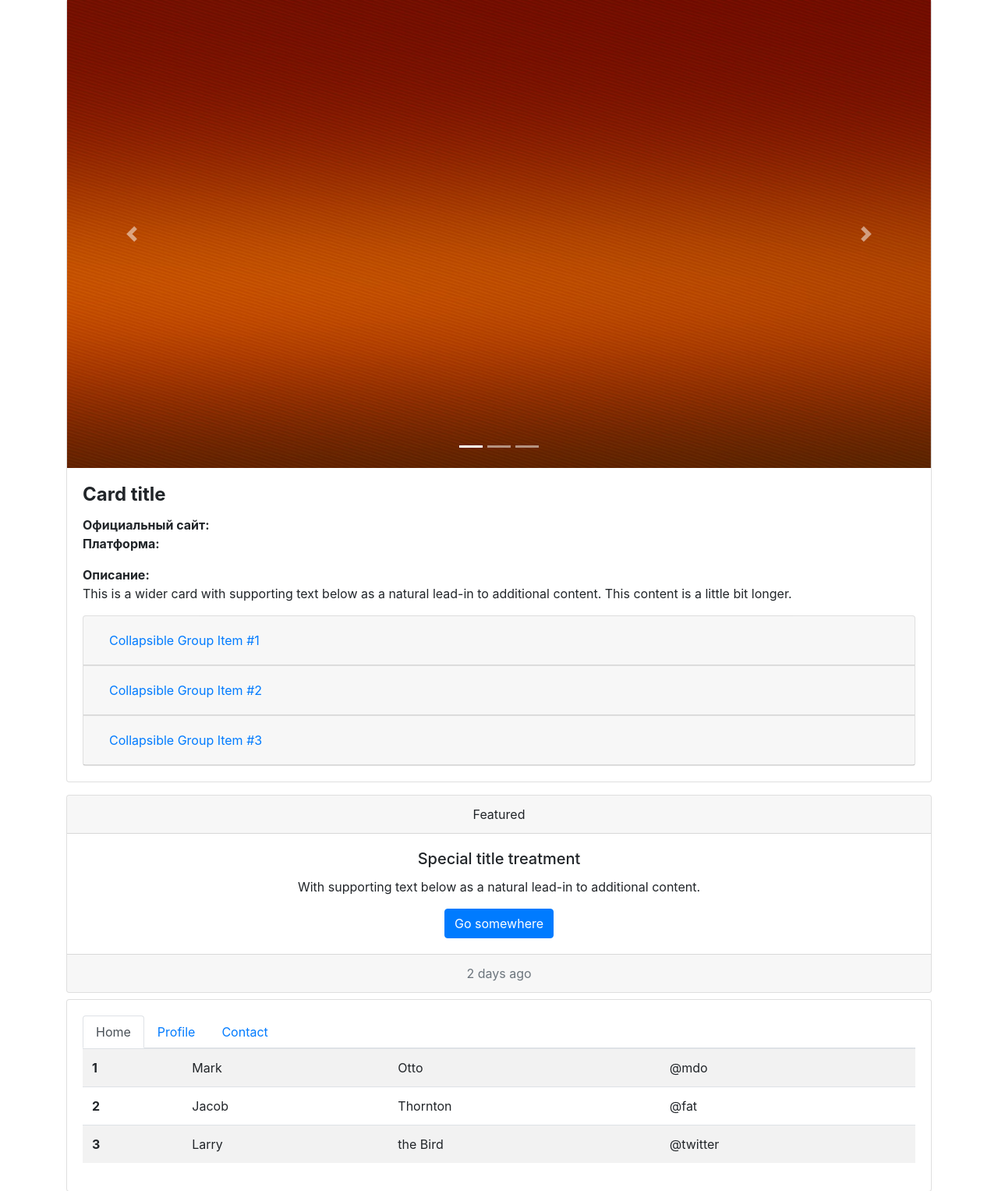
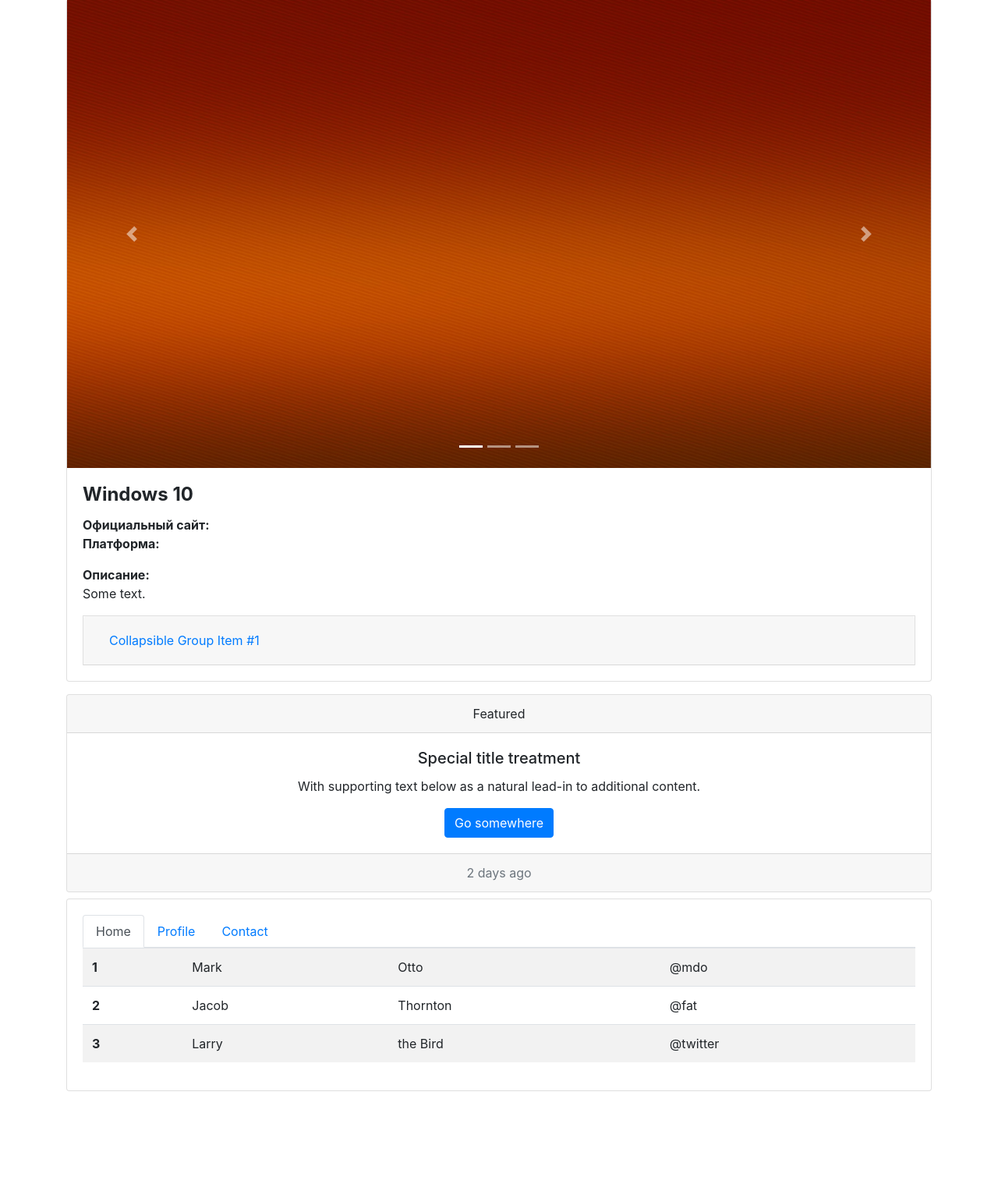
Before and after one commit to Baguvix72/softPlace, a Django app: page /item/1 in a window 1280 px wide. Shown: the part 81-1608 px from the top of the page at 78% size. After the commit the page ends 1480 px from the top, so only its background shows below. Run offline with Django 3.2, Linux system fonts and the light colour scheme; data comes from the database, SQL or seed files in the repository; both versions use the stored data as it was after the commit; some libraries are stand-ins or nearby versions.

Commit message:
Change Post model

```diff
--- a/Post/models.py
+++ b/Post/models.py
@@ -11,6 +11,7 @@
 class Post(models.Model):
     header = models.CharField(max_length = 300)
     discription = models.TextField()
+    collap = models.TextField(blank = True)
     dateCreation = models.DateTimeField(auto_now_add = True)
     datePublic = models.DateTimeField(blank = True)
     categorys = models.ManyToManyField(Category)
--- a/Post/views.py
+++ b/Post/views.py
@@ -1,7 +1,10 @@
-from django.shortcuts import render
+from django.shortcuts import render, redirect
 from django.http import HttpResponse
 from Post.models import Post, Category
 from Post.otherCode import GetPagePost, GetIntCount, GetListPagin
+
+def homePage(request):
+    return redirect(listPage, numPage = 1, category = "all")
 
 def listPage(request, numPage, category):
     AllPost = Post.objects.all().order_by('-datePublic')
@@ -20,6 +23,8 @@
     return render(request, 'Post/list.html', vars)
 
 def itemPage(request, numPost):
+    CurrentPost = Post.objects.get(id = numPost)
     AllCategory = Category.objects.all()
-    vars = {'SetCategory':AllCategory}
+
+    vars = {'SetCategory':AllCategory, 'Post':CurrentPost}
     return render(request, 'Post/item.html', vars)
--- a/SoftPlace/urls.py
+++ b/SoftPlace/urls.py
@@ -15,9 +15,10 @@
 """
 from django.contrib import admin
 from django.urls import path
-from Post.views import listPage, itemPage
+from Post.views import listPage, itemPage, homePage
 
 urlpatterns = [
+    path('', homePage),
     path('list/<str:category>/<int:numPage>', listPage),
     path('item/<int:numPost>', itemPage),
     path('admin/', admin.site.urls),
--- a/templates/Post/inc_item/desc.html
+++ b/templates/Post/inc_item/desc.html
@@ -1,8 +1,8 @@
 <div class="container mt-2">
     <div class="card mb-3">
-        {% include "Post/inc_item/inc_desc/carous.html"%}
+        {% include "Post/inc_item/inc_desc/carous.html" %}
         <div class="card-body">
-            <h4 class="card-title"><b>Card title</b></h4>
+            <h4 class="card-title"><b>{{ Post.header }}</b></h4>
             <p class="card-text">
                 <b>Официальный сайт:</b>
                 <br>
@@ -11,9 +11,9 @@
             <p class="card-text">
                 <b>Описание:</b>
                 <br>
-                This is a wider card with supporting text below as a natural lead-in to additional content. This content is a little bit longer.
+                {{ Post.discription }}
             </p>
-          {% include "Post/inc_item/inc_desc/collap.html"%}
+          {% include "Post/inc_item/inc_desc/collap.html" %}
         </div>
     </div>
 </div>
--- a/templates/Post/inc_item/inc_desc/collap.html
+++ b/templates/Post/inc_item/inc_desc/collap.html
@@ -7,39 +7,10 @@
         </button>
       </h5>
     </div>
-
     <div id="collapseOne" class="collapse" aria-labelledby="headingOne" data-parent="#accordionExample">
       <div class="card-body">
         Anim pariatur cliche reprehenderit, enim eiusmod high life accusamus terry richardson ad squid. 3 wolf moon officia aute, non cupidatat skateboard dolor brunch. Food truck quinoa nesciunt laborum eiusmod. Brunch 3 wolf moon tempor, sunt aliqua put a bird on it squid single-origin coffee nulla assumenda shoreditch et. Nihil anim keffiyeh helvetica, craft beer labore wes anderson cred nesciunt sapiente ea proident. Ad vegan excepteur butcher vice lomo. Leggings occaecat craft beer farm-to-table, raw denim aesthetic synth nesciunt you probably haven't heard of them accusamus labore sustainable VHS.
       </div>
     </div>
   </div>
-        <div class="card">
-          <div class="card-header" id="headingTwo">
-            <h5 class="mb-0">
-              <button class="btn btn-link collapsed" type="button" data-toggle="collapse" data-target="#collapseTwo" aria-expanded="false" aria-controls="collapseTwo">
-                Collapsible Group Item #2
-              </button>
-            </h5>
 </div>
-          <div id="collapseTwo" class="collapse" aria-labelledby="headingTwo" data-parent="#accordionExample">
-            <div class="card-body">
-              Anim pariatur cliche reprehenderit, enim eiusmod high life accusamus terry richardson ad squid. 3 wolf moon officia aute, non cupidatat skateboard dolor brunch. Food truck quinoa nesciunt laborum eiusmod. Brunch 3 wolf moon tempor, sunt aliqua put a bird on it squid single-origin coffee nulla assumenda shoreditch et. Nihil anim keffiyeh helvetica, craft beer labore wes anderson cred nesciunt sapiente ea proident. Ad vegan excepteur butcher vice lomo. Leggings occaecat craft beer farm-to-table, raw denim aesthetic synth nesciunt you probably haven't heard of them accusamus labore sustainable VHS.
-            </div>
-          </div>
-        </div>
-        <div class="card">
-          <div class="card-header" id="headingThree">
-            <h5 class="mb-0">
-              <button class="btn btn-link collapsed" type="button" data-toggle="collapse" data-target="#collapseThree" aria-expanded="false" aria-controls="collapseThree">
-                Collapsible Group Item #3
-              </button>
-            </h5>
-          </div>
-          <div id="collapseThree" class="collapse" aria-labelledby="headingThree" data-parent="#accordionExample">
-            <div class="card-body">
-              Anim pariatur cliche reprehenderit, enim eiusmod high life accusamus terry richardson ad squid. 3 wolf moon officia aute, non cupidatat skateboard dolor brunch. Food truck quinoa nesciunt laborum eiusmod. Brunch 3 wolf moon tempor, sunt aliqua put a bird on it squid single-origin coffee nulla assumenda shoreditch et. Nihil anim keffiyeh helvetica, craft beer labore wes anderson cred nesciunt sapiente ea proident. Ad vegan excepteur butcher vice lomo. Leggings occaecat craft beer farm-to-table, raw denim aesthetic synth nesciunt you probably haven't heard of them accusamus labore sustainable VHS.
-            </div>
-          </div>
-        </div>
-</div>
--- a/templates/Post/item.html
+++ b/templates/Post/item.html
@@ -1,7 +1,7 @@
 {% extends "Post/base.html" %}
 {% block content %}
   {% include "Post/inc_navigat.html" with SetCategory=SetCategory %}
-  {% include "Post/inc_item/desc.html" %}
+  {% include "Post/inc_item/desc.html" with Post=Post %}
   {% include "Post/inc_item/download.html" %}
   {% include "Post/inc_item/extra.html" %}
 {% endblock content %}
```
Also changed, not shown: Post/migrations/0009_post_collap.py (added), db.sqlite3. Lines whose indentation alone changed are shown as unchanged.
